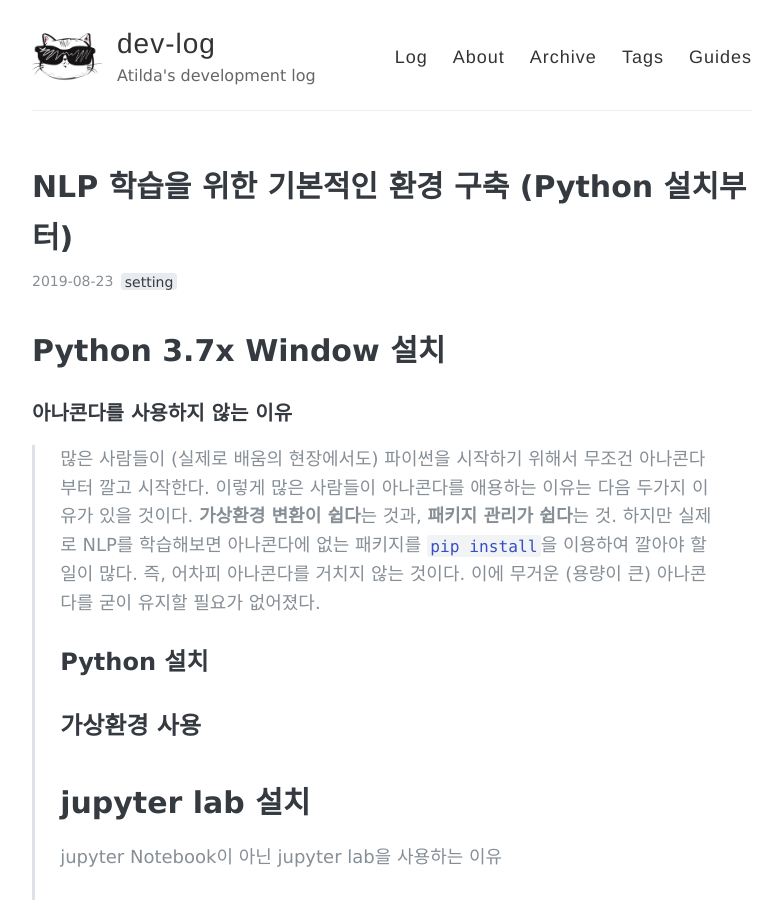
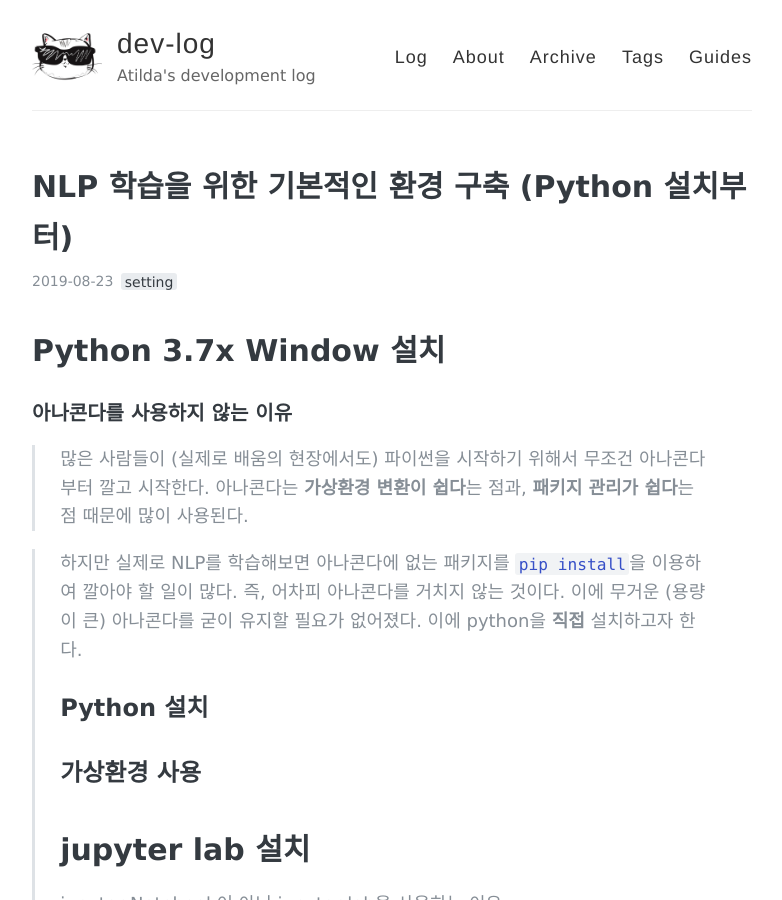
Before and after one commit to stellarway/stellarway.github.io, a Jekyll site: the page built from _posts/2019-08-23-enviroment.md, in a window 1280 px wide and 900 px high. Shown: the whole window, without its empty margins (248-1030 px from the left). Built offline with Jekyll 4.4.1, drawn with Linux system fonts in a browser that asks for light colours.

Commit message:
_posts/2019-08-23-enviroment.md updated from https://stackedit.io/

```diff
--- a/_posts/2019-08-23-enviroment.md
+++ b/_posts/2019-08-23-enviroment.md
@@ -6,7 +6,9 @@ comments: true
 ---
 # Python 3.7x Window 설치
 ### 아나콘다를 사용하지 않는 이유
->많은 사람들이 (실제로 배움의 현장에서도) 파이썬을 시작하기 위해서 무조건 아나콘다부터 깔고 시작한다. 이렇게 많은 사람들이 아나콘다를 애용하는 이유는 다음 두가지 이유가 있을 것이다. **가상환경 변환이 쉽다**는 것과, **패키지 관리가 쉽다**는 것. 하지만 실제로 NLP를 학습해보면 아나콘다에 없는 패키지를 `pip install`을 이용하여 깔아야 할 일이 많다. 즉, 어차피 아나콘다를 거치지 않는 것이다. 이에 무거운 (용량이 큰) 아나콘다를 굳이 유지할 필요가 없어졌다.
+>많은 사람들이 (실제로 배움의 현장에서도) 파이썬을 시작하기 위해서 무조건 아나콘다부터 깔고 시작한다. 아나콘다는 **가상환경 변환이 쉽다**는 점과, **패키지 관리가 쉽다**는 점 때문에 많이 사용된다.
+
+> 하지만 실제로 NLP를 학습해보면 아나콘다에 없는 패키지를 `pip install`을 이용하여 깔아야 할 일이 많다. 즉, 어차피 아나콘다를 거치지 않는 것이다. 이에 무거운 (용량이 큰) 아나콘다를 굳이 유지할 필요가 없어졌다. 이에 python을 **직접** 설치하고자 한다.
 ## Python 설치
 ## 가상환경 사용
 # jupyter lab 설치
```
Also changed, not shown: other parts of _posts/2019-08-23-enviroment.md (+2 -2 lines).
